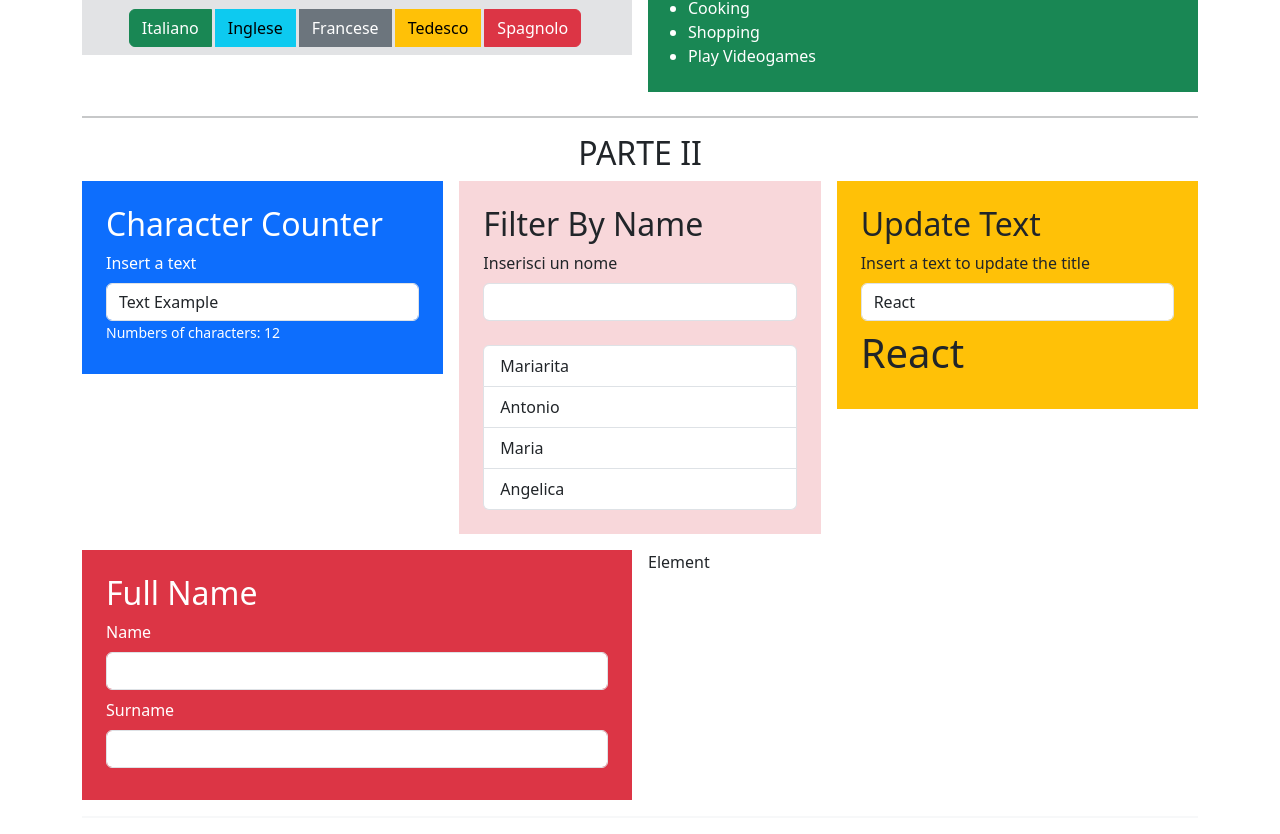
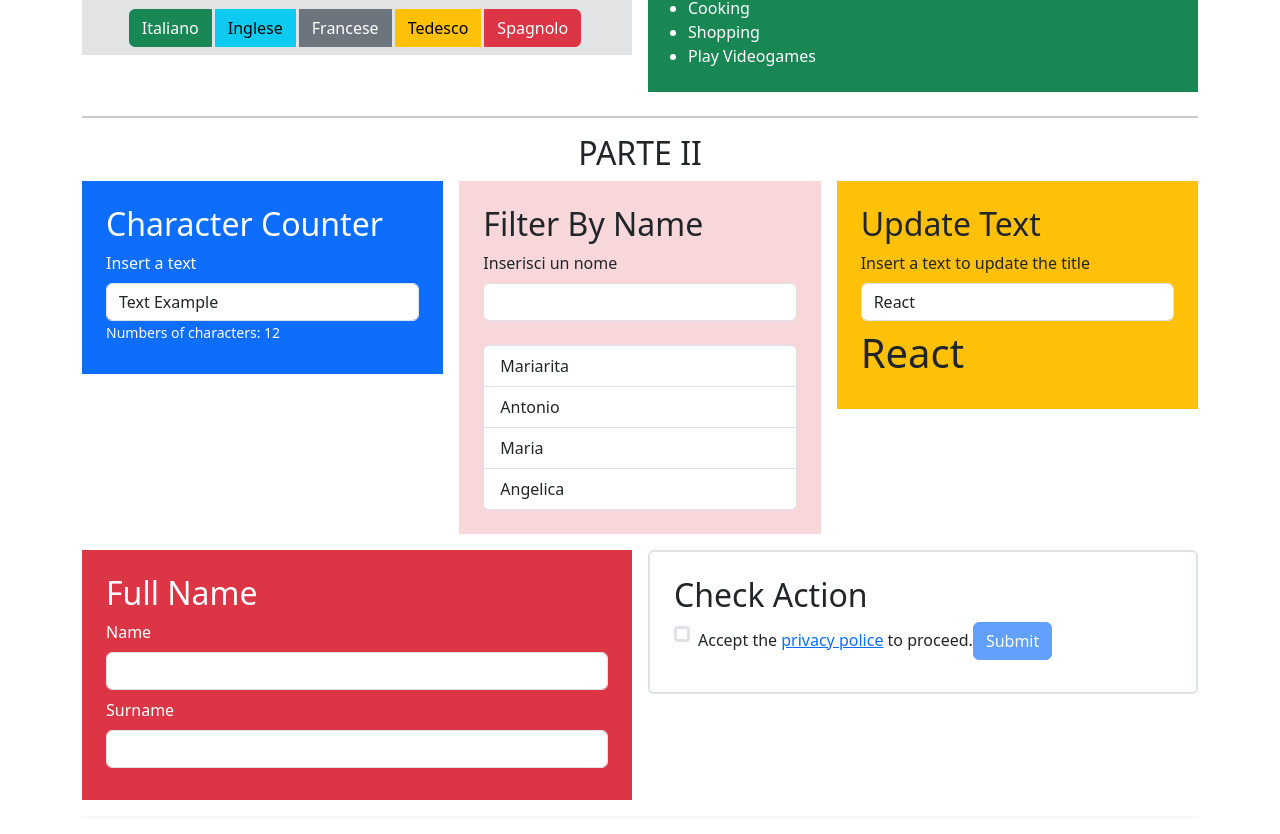
Before and after one commit to mariarita-depierro/react-binding, a React (Vite) app: page / in a window 1280 px wide. Shown: the part 481-1315 px from the top of the page. Built offline with nearby package versions, Linux system fonts and the light colour scheme.

Commit message:
add CheckActionSection.jsx

```diff
--- a/src/components/layout/Main.jsx
+++ b/src/components/layout/Main.jsx
@@ -4,6 +4,7 @@ import JustifyParagraphSection from "../sections-parte1/JustifyParagraphSection"
 import MessageByLanguageSection from "../sections-parte1/MessageByLanguageSection";
 import ToDoListSection from "../sections-parte1/ToDoListSection";
 import CharacterCounterSection from "../sections-parte2/CharacterCounterSection";
+import CheckActionSection from "../sections-parte2/CheckActionSection";
 import FilterByNameSection from "../sections-parte2/FilterByNameSection";
 import FullNameSection from "../sections-parte2/FullNameSection";
 import UpdateTextSection from "../sections-parte2/UpdateTextSection";
@@ -50,16 +51,14 @@ export default function Main() {
         <div class="col-md-6">
           <FullNameSection />
         </div>
-        <div class="col-md-6">Element</div>
+        <div class="col-md-6">
+          <CheckActionSection />
+        </div>
       </div>
       <hr className="border" />
     </main>
   );
 }
-
-/* 5. mantieni disabilitato un pulsante di azione finché l'utente non spunta
-una specifica casella di controllo per confermare la volontà di procedere
- */
 
 /* 6. applica o rimuovi uno stile specifico (es. grassetto, corsivo, sottolineato, evidenziato)
 ad un testo target quando la checkbox associata viene attivata o disattivata
--- /dev/null
+++ b/src/components/sections-parte2/CheckActionSection.jsx
@@ -0,0 +1,35 @@
+/* 5. mantieni disabilitato un pulsante di azione finché l'utente non spunta
+una specifica casella di controllo per confermare la volontà di procedere*/
+
+import { useState } from "react";
+
+export default function CheckActionSection() {
+  const [isChecked, setIsChecked] = useState(false);
+
+  return (
+    <section className=" container border border-2 rounded-2 p-4">
+      <h2>Check Action</h2>
+
+      <div className="col g-3">
+        <input
+          className="form-check-input border-3 me-2"
+          id="checkbox"
+          type="checkbox"
+          value={isChecked}
+          onChange={(e) => setIsChecked(e.target.checked)}
+        />
+        <label className="form-check-label mb-3" htmlFor="checkbox">
+          Accept the{" "}
+          <span className="text-primary text-decoration-underline">
+            privacy police
+          </span>{" "}
+          to proceed.
+        </label>
+
+        <button disabled={!isChecked} className="btn btn-primary">
+          Submit
+        </button>
+      </div>
+    </section>
+  );
+}
```
